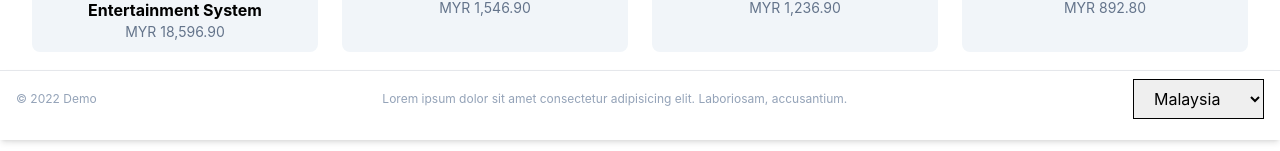
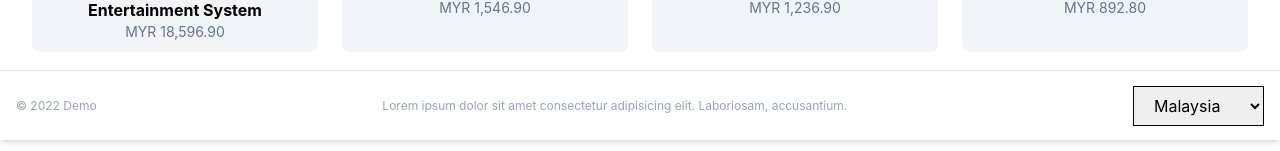
Before and after one commit to kaisian97/demo-ablr, a React (Create React App) app: page / in a window 1280 px wide. Shown: the part 660-811 px from the top of the page. Built offline with nearby package versions, Linux system fonts and the light colour scheme.

Commit message:
Fix style

```diff
--- a/src/layouts/BaseLayout/Footer.tsx
+++ b/src/layouts/BaseLayout/Footer.tsx
@@ -11,8 +11,8 @@ const Footer = (props: FooterProps) => {
     shallow
   );
   return (
-    <div className="bg-white sticky bottom-0 md:min-h-[70px] px-4 py-4 md:py-2 shadow-md border-t">
-      <div className="flex flex-col text-center space-y-3 md:space-y-0 md:flex-row items-center justify-between h-full">
+    <div className="bg-white sticky bottom-0 md:min-h-[70px] px-4 py-4 md:py-2 flex items-center shadow-md border-t">
+      <div className="flex flex-col flex-1 text-center space-y-3 md:space-y-0 md:flex-row items-center justify-between h-full">
         <div className="text-xs text-slate-400">© 2022 Demo</div>
         <div className="text-xs text-slate-400">
           Lorem ipsum dolor sit amet consectetur adipisicing elit. Laboriosam,
```
